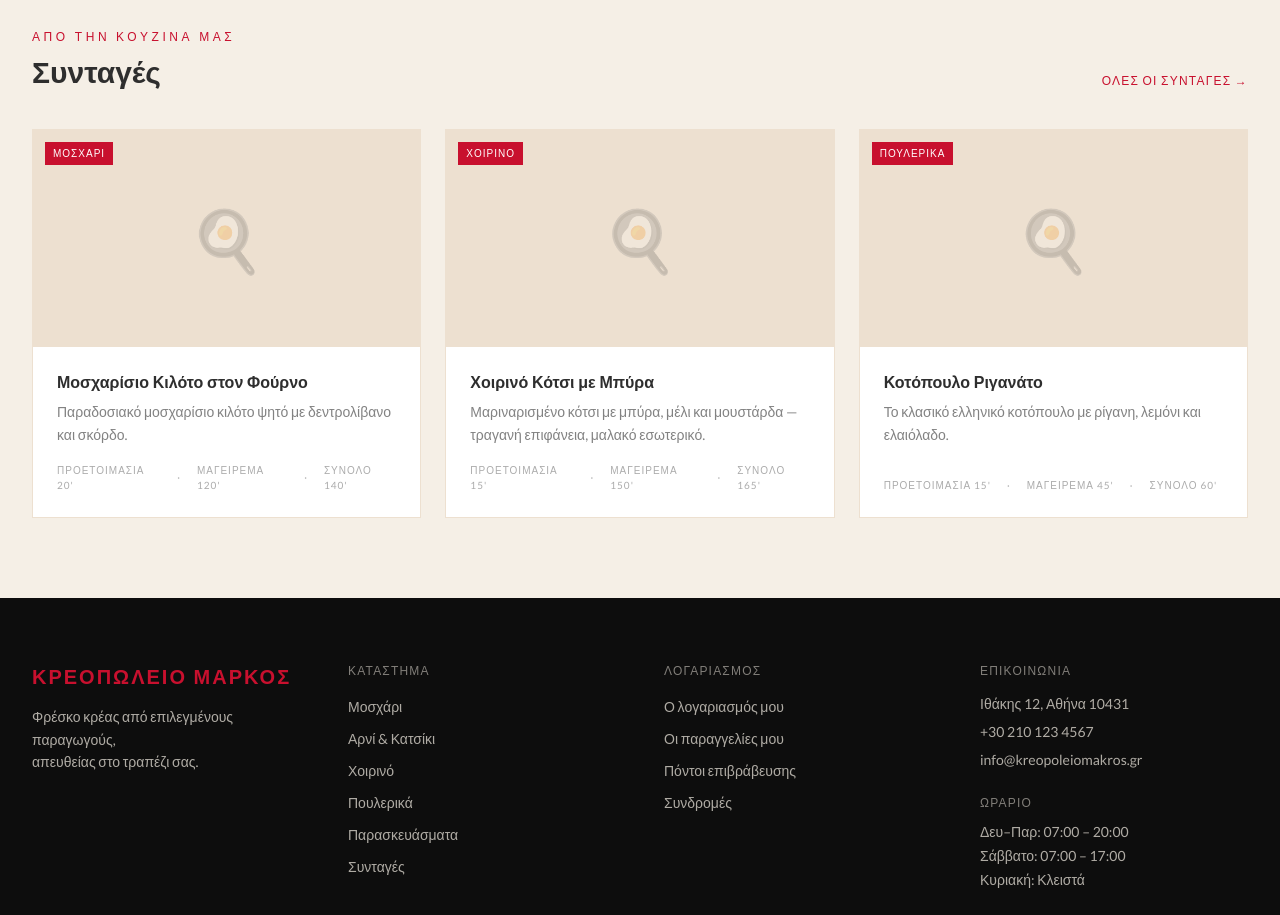
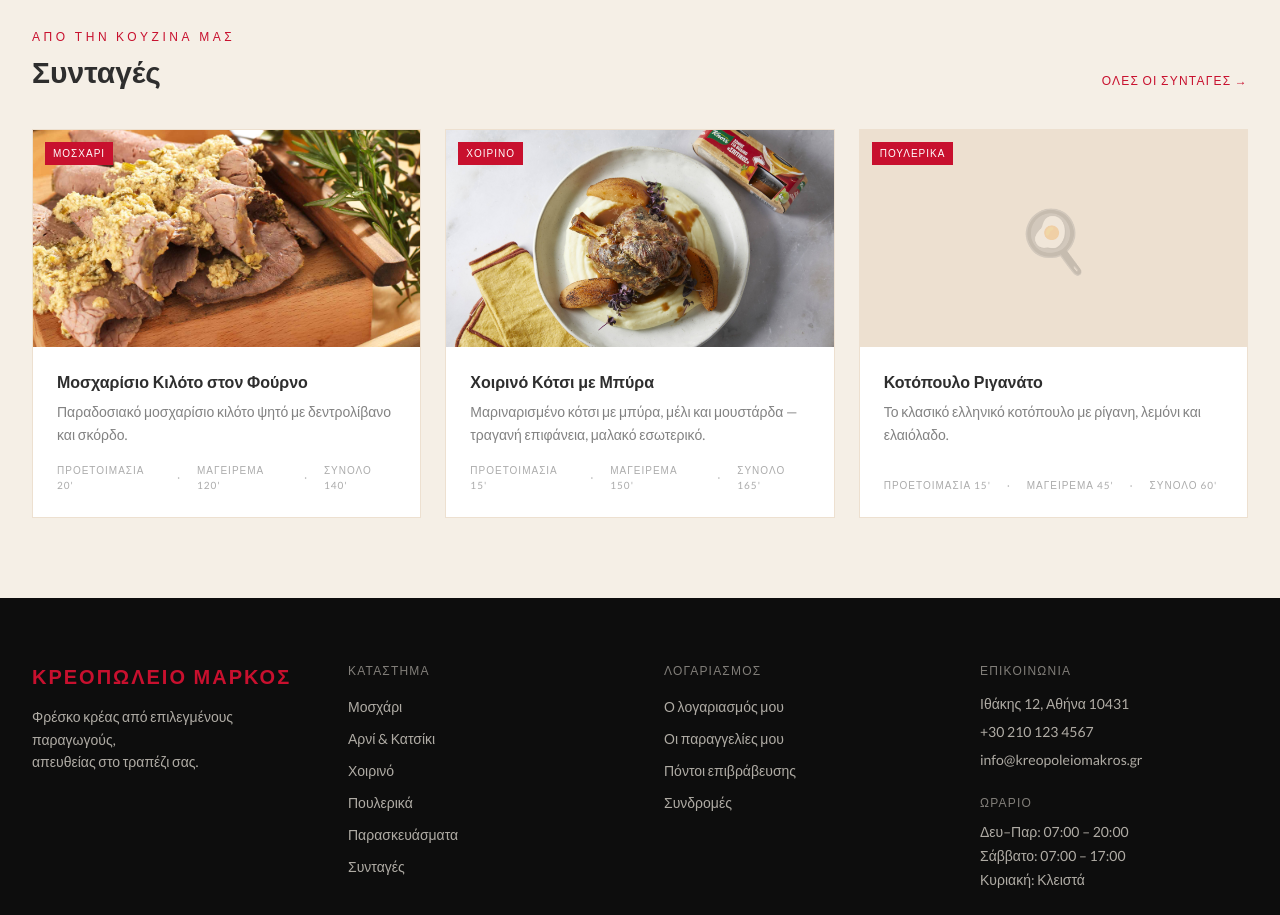
Before and after one commit to illarios/butcher-app, a Next.js app: page / in a window 1280 px wide. Shown: the part 2960-3875 px from the top of the page. Built offline with nearby package versions, Linux system fonts and the light colour scheme; no server answers; a web font is replaced by a local one.

Commit message:
Thumbnails v4.

```diff
--- a/components/shop/home/LatestRecipes.tsx
+++ b/components/shop/home/LatestRecipes.tsx
@@ -1,4 +1,5 @@
 import Link from 'next/link'
+import { RECIPE_IMAGES } from '@/lib/recipeImages'
 
 const RECIPES = [
   {
@@ -35,11 +36,20 @@ function RecipeCard({ recipe }: { recipe: typeof RECIPES[0] }) {
       href={`/recipes/${recipe.slug}`}
       className="group flex flex-col bg-white border border-[#EDE0D0] hover:border-[#C8102E] transition-colors overflow-hidden"
     >
-      {/* Image placeholder */}
+      {/* Image */}
       <div className="aspect-[16/9] bg-[#EDE0D0] relative overflow-hidden">
-        <div className="absolute inset-0 flex items-center justify-center text-6xl opacity-20">
-          🍳
-        </div>
+        {RECIPE_IMAGES[recipe.slug] ? (
+          // eslint-disable-next-line @next/next/no-img-element
+          <img
+            src={RECIPE_IMAGES[recipe.slug]}
+            alt={recipe.title}
+            className="absolute inset-0 w-full h-full object-cover group-hover:scale-105 transition-transform duration-500"
+          />
+        ) : (
+          <div className="absolute inset-0 flex items-center justify-center text-6xl opacity-20">
+            🍳
+          </div>
+        )}
         <div className="absolute inset-0 bg-[#C8102E]/0 group-hover:bg-[#C8102E]/5 transition-colors" />
 
         {/* Tag */}
```
